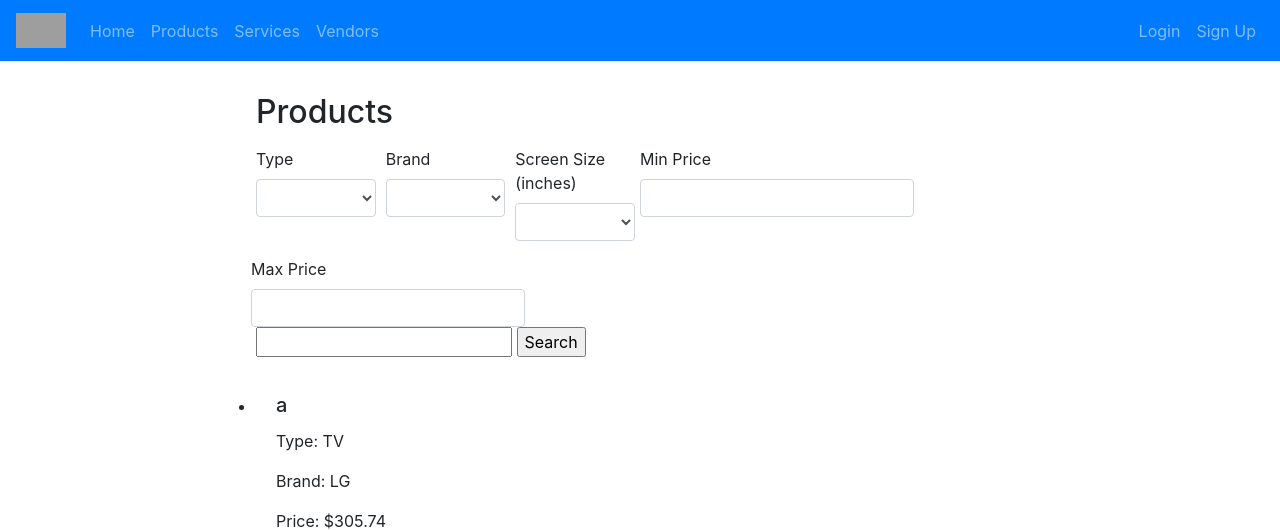
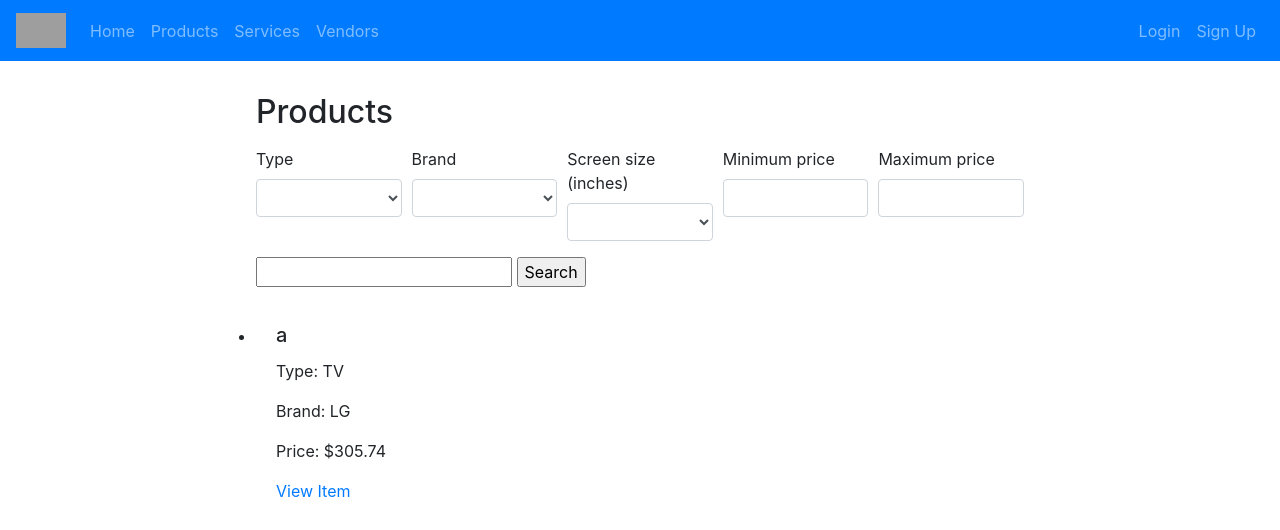
Before and after one commit to WoodardEric/cs360-database, a Django app: page /products/ in a window 1280 px wide. Shown: the top 530 px of the page. Run offline with Django 4.2, Linux system fonts and the light colour scheme; data comes from the database, SQL or seed files in the repository; some libraries are stand-ins or nearby versions; grey boxes are pictures that could not be loaded.

Commit message:
More formatting tweaks

```diff
--- a/templates/base.html
+++ b/templates/base.html
@@ -21,7 +21,7 @@
     <!-- Navigation bar -->
     <nav class="navbar sticky-top navbar-expand-lg navbar-dark bg-primary">
       <div class="collapse navbar-collapse" id="navbarColor02">
-        <a class="navbar-brand" href = "#" >
+        <a class="navbar-brand" href="#" >
           <img src="https://upload.wikimedia.org/wikipedia/commons/f/f5/Best_Buy_Logo.svg" width="50" height="35" alt="BestBuy">
         </a>
 
--- a/templates/products.html
+++ b/templates/products.html
@@ -7,8 +7,10 @@
   <form action="" method="POST">
     {% csrf_token %}
 
+    <!-- Filters -->
     <div class="form-row">
-      <div class="form-group col-md-2">
+      <!-- Type filter -->
+      <div class="col form-group">
         <label class="form-label" for="type">Type</label>
         <select id="type" Name="type" class="form-control">
           <option selected></option>
@@ -17,7 +19,9 @@
           {% endfor %}
         </select>
       </div>
-      <div class="form-group col-md-2">
+
+      <!-- Brand filter -->
+      <div class="col form-group">
         <label class="form-label" for="brand">Brand</label>
         <select id="brand" Name="brand" class="form-control">
           <option selected></option>
@@ -26,8 +30,10 @@
           {% endfor %}
         </select>
       </div>
-      <div class="form-group col-md-2">
-        <label class="form-label" for="size">Screen Size (inches)</label>
+
+      <!-- Screen size filter -->
+      <div class="col form-group">
+        <label class="form-label" for="size">Screen size (inches)</label>
         <select id="size" Name="size" class="form-control">
           <option selected></option>
           {% for size in sizes %}
@@ -35,16 +41,21 @@
           {% endfor %}
         </select>
       </div>
-      <div class="form-outline">
-        <label class="form-label" for="min_price">Min Price</label>
+
+      <!-- Min price filter -->
+      <div class="col form-outline">
+        <label class="form-label" for="min_price">Minimum price</label>
         <input type="number" min="{{ min_price }}" max="{{ max_price }}" id="min_price" name="min_price" class="form-control" />
       </div>
-      <div class="form-outline">
-        <label class="form-label" for="max_price">Max Price</label>
-        <input type="number" min="{{ min_price }}" max="{{ max_price }}" id="max_price" name = "max_price" class="form-control" />
+
+      <!-- Max price filter -->
+      <div class="col form-outline">
+        <label class="form-label" for="max_price">Maximum price</label>
+        <input type="number" min="{{ min_price }}" max="{{ max_price }}" id="max_price" name="max_price" class="form-control" />
       </div>
     </div>
 
+    <!-- Search bar -->
     <input type="text" name="name">
     <input type="submit" name="submit" value="Search">
   </form>
```
Also changed, not shown: templates/home.html (+4 -4 lines).
